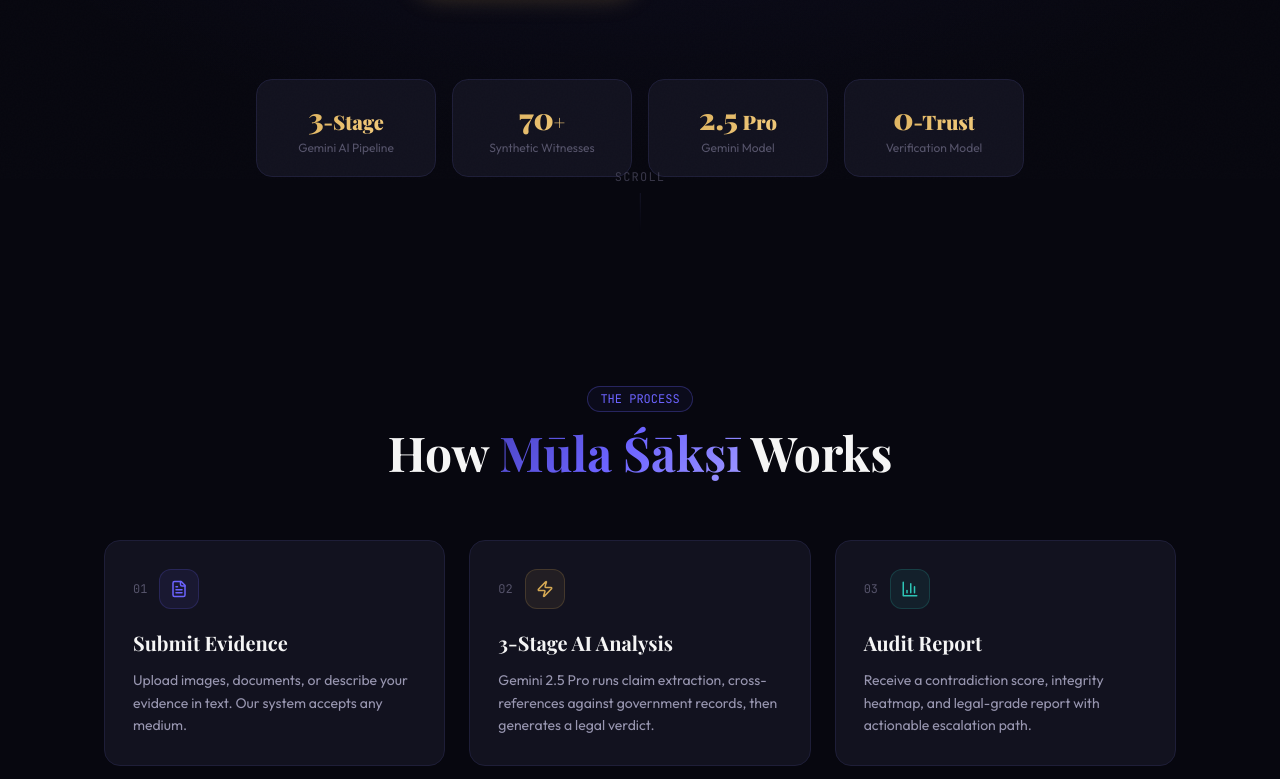
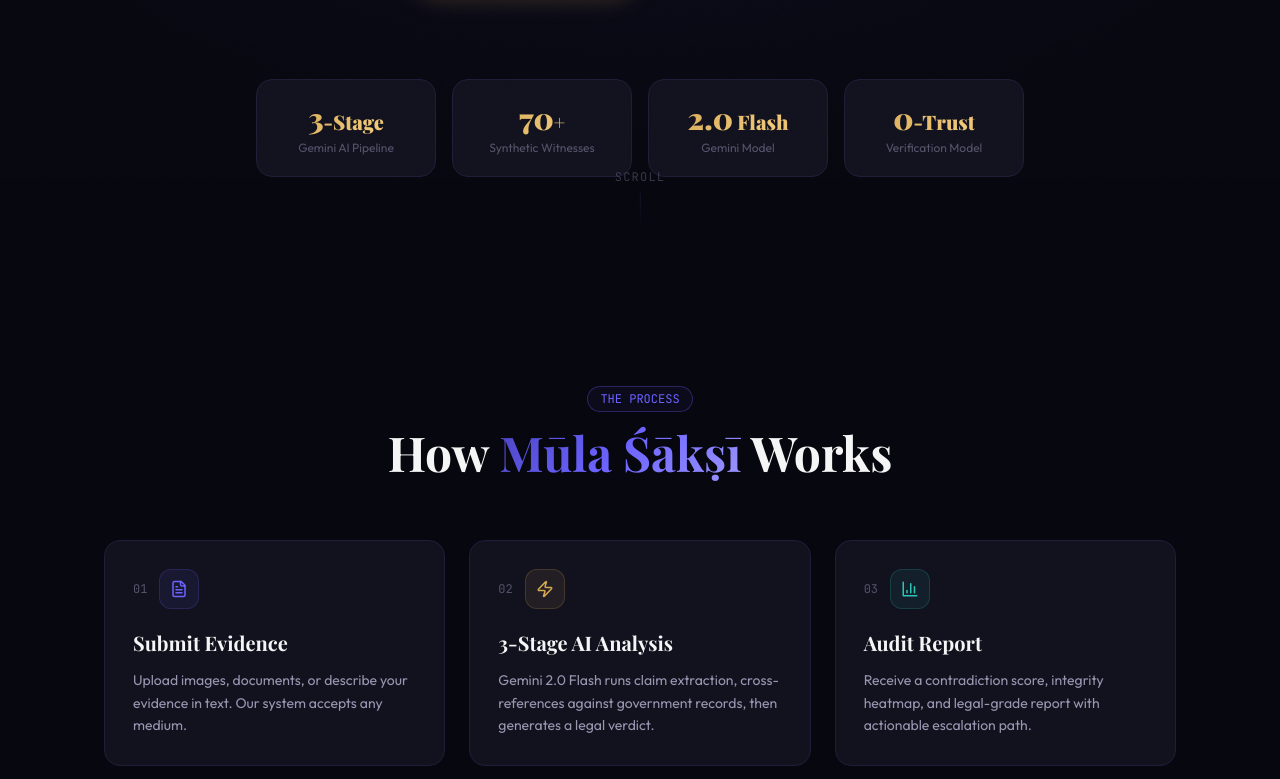
Before and after one commit to 711nishtha/mula-sakshi-ai, a Next.js app: page / in a window 1280 px wide. Shown: the part 621-1400 px from the top of the page. Built offline with nearby package versions, Linux system fonts and the light colour scheme.

Commit message:
Update Gemini model version from 2.5 Pro to 2.0 Flash

```diff
--- a/app/page.tsx
+++ b/app/page.tsx
@@ -11,7 +11,7 @@ const TAGLINE_WORDS = ["Contradictions.", "Discrepancies.", "Fabrications.", "An
 const STATS = [
   { value: "3", suffix: "-Stage", label: "Gemini AI Pipeline" },
   { value: "70", suffix: "+", label: "Synthetic Witnesses" },
-  { value: "2.5", suffix: " Pro", label: "Gemini Model" },
+  { value: "2.0", suffix: " Flash", label: "Gemini Model" },
   { value: "0", suffix: "-Trust", label: "Verification Model" },
 ];
 
@@ -27,7 +27,7 @@ const HOW_IT_WORKS = [
     step: "02",
     icon: Zap,
     title: "3-Stage AI Analysis",
-    description: "Gemini 2.5 Pro runs claim extraction, cross-references against government records, then generates a legal verdict.",
+    description: "Gemini 2.0 Flash runs claim extraction, cross-references against government records, then generates a legal verdict.",
     color: "#D4A853",
   },
   {
@@ -334,7 +334,7 @@ export default function HomePage() {
           </span>
         </div>
         <div className="text-xs text-text-muted font-body text-center">
-          Google Solution Challenge 2026 · Built with Gemini 2.5 Pro · Next.js
+          Google Solution Challenge 2026 · Built with Gemini 2.0 Flash · Next.js
         </div>
         <div className="flex items-center gap-1.5 text-xs text-text-muted font-body">
           <Lock size={10} />
```
